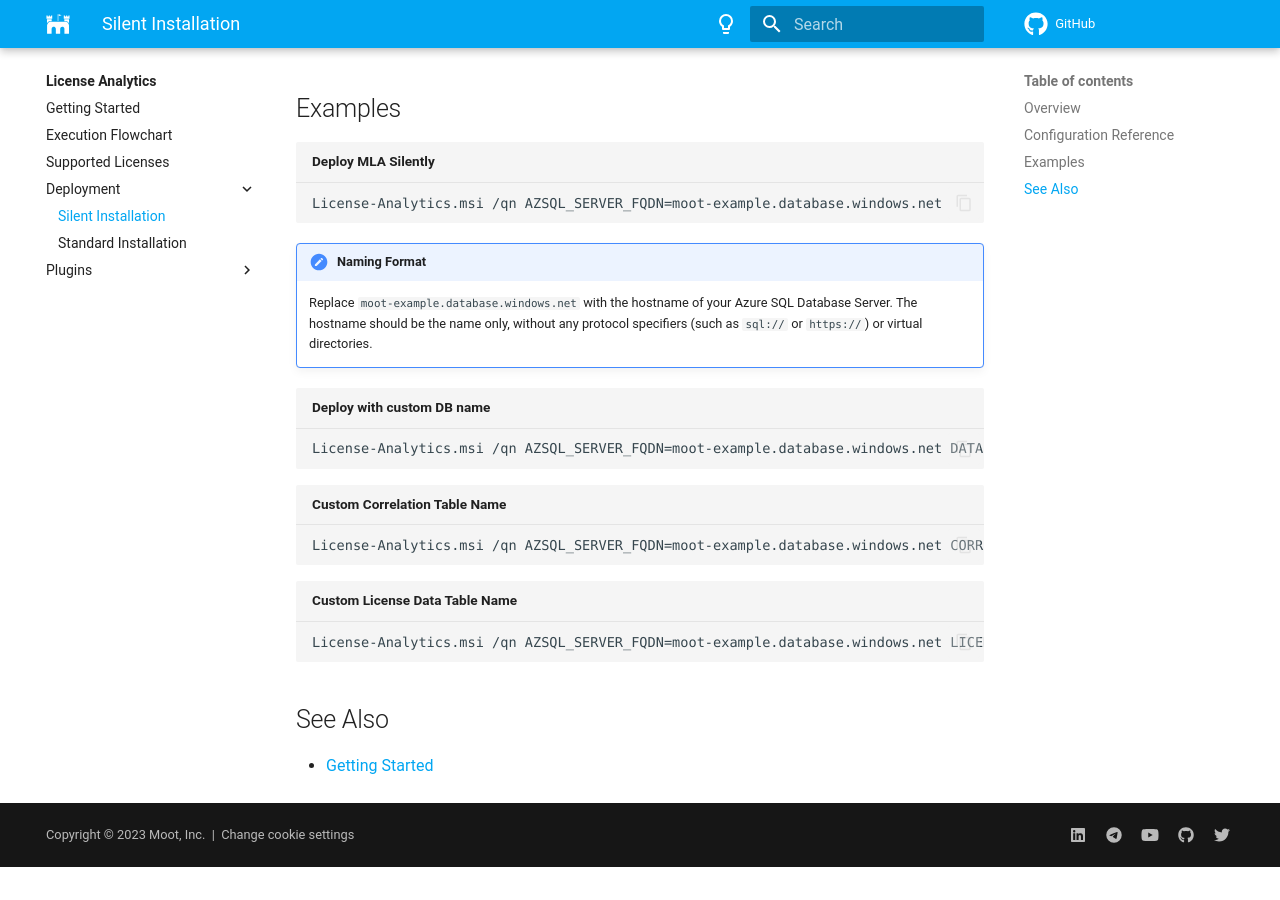
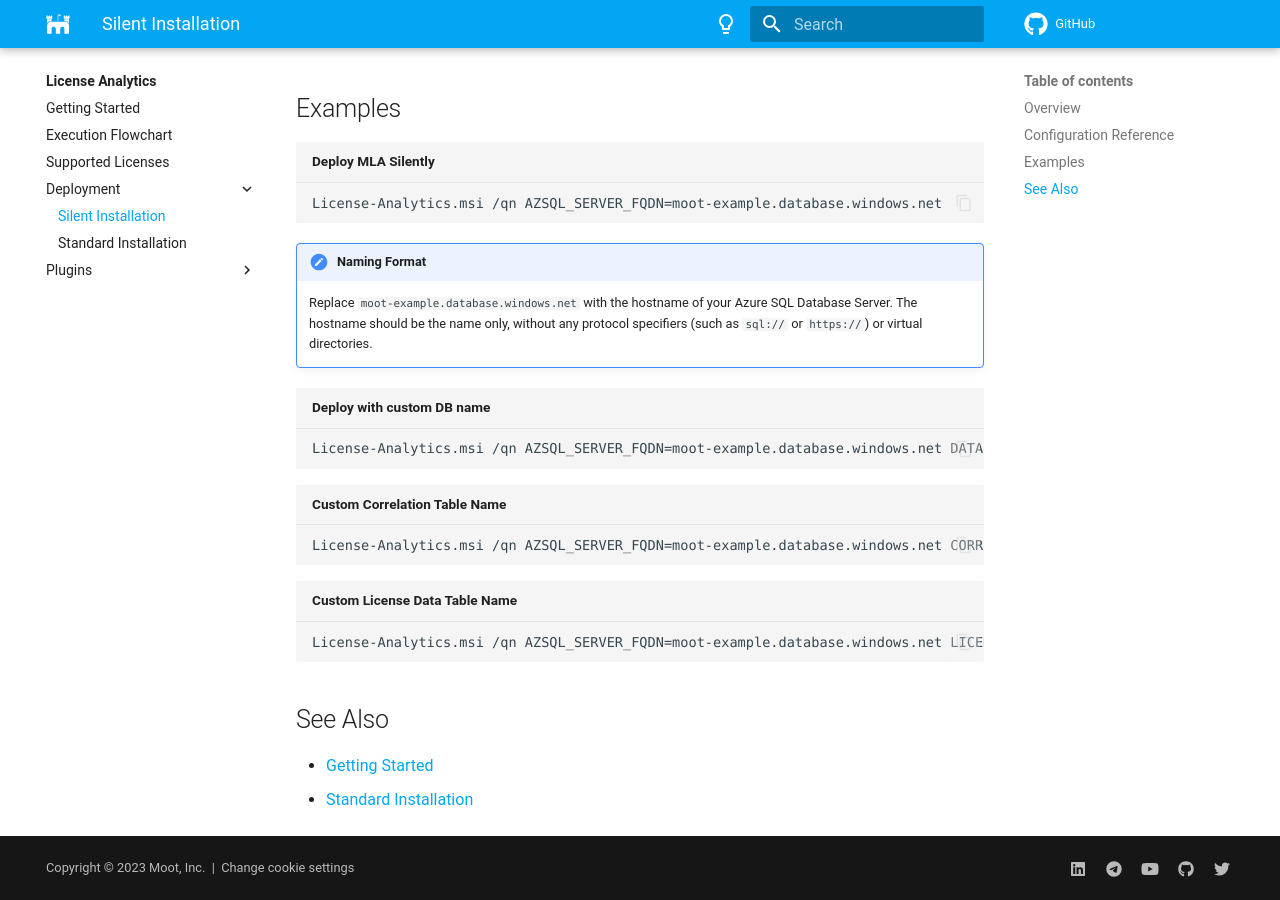
Before and after one commit to Software-Hardware-Integration-Lab/Documentation, an MkDocs documentation site: the page built from docs/License-Analytics/Deployment/Silent-Installation.md, in a window 1280 px wide and 900 px high, scrolled down 788 px. Built offline with MkDocs 1.6.1 and Material for MkDocs 9.7.7, drawn with Linux system fonts in a browser that asks for light colours; comment, search, counter and statistics services are not loaded; before the commit the page ends 1655 px from its top, so only the background shows below that.

Commit message:
Add Related Link

```diff
--- a/docs/License-Analytics/Deployment/Silent-Installation.md
+++ b/docs/License-Analytics/Deployment/Silent-Installation.md
@@ -40,3 +40,4 @@ License-Analytics.msi /qn AZSQL_SERVER_FQDN=moot-example.database.windows.net LI
 ## See Also
 
 - [Getting Started](../Getting-Started.md)
+- [Standard Installation](Standard-Install.md)
```
